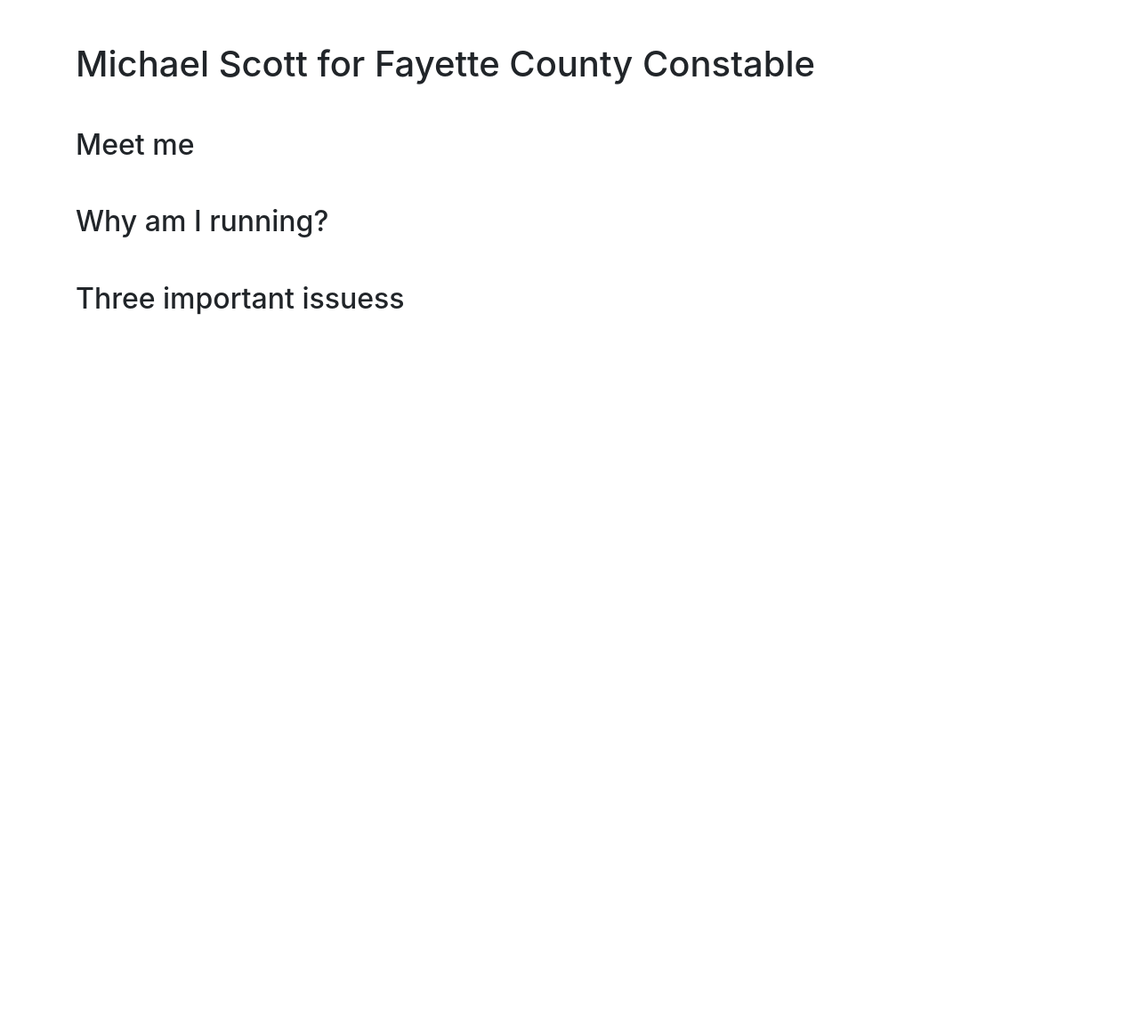
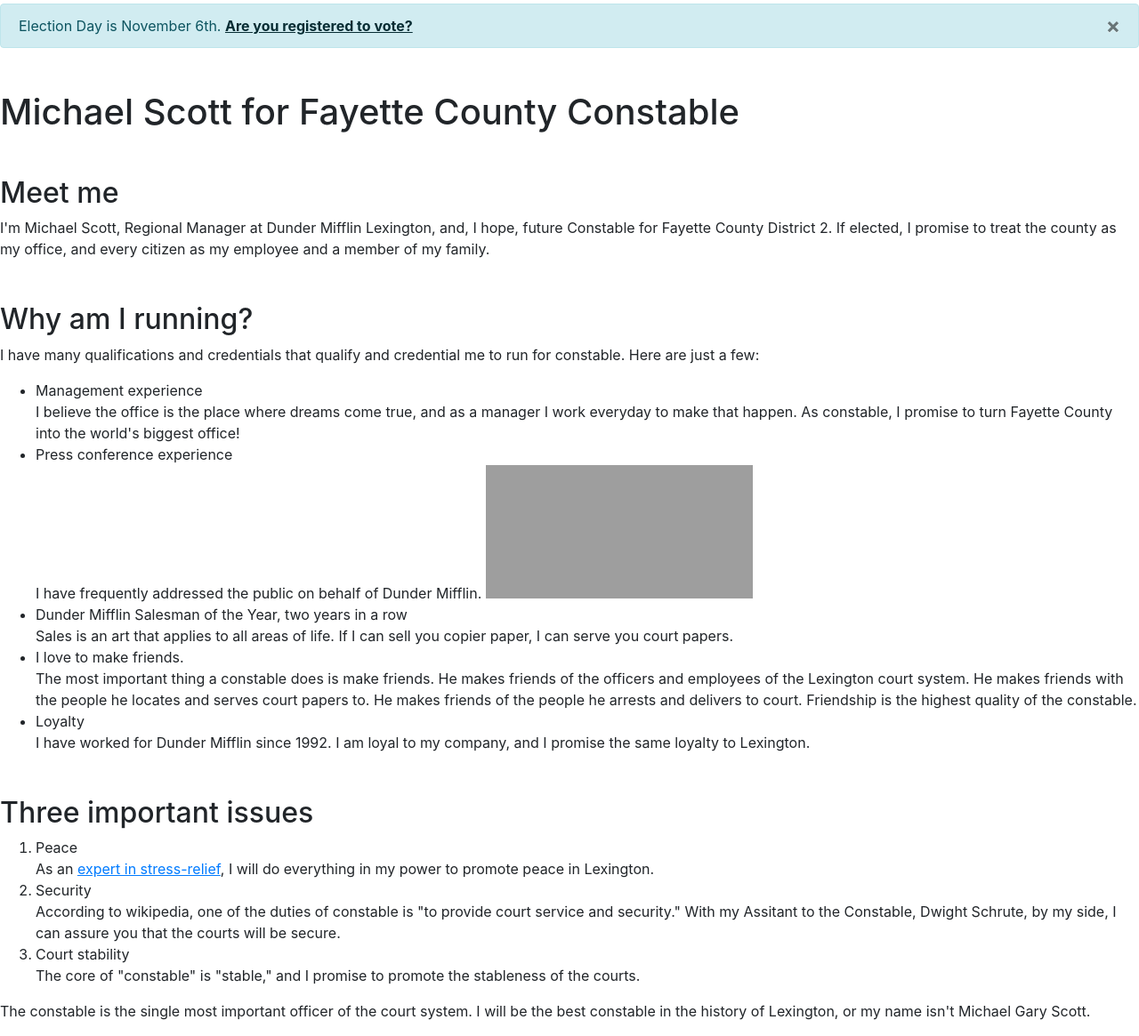
Before and after one commit to bmizepatterson/michael-scott-constable, a website: page index.html in a window 1280 px wide. Shown: the whole page at 89% size. Before the commit the page ends 800 px from the top, so only its background shows below. Drawn offline with nearby package versions, Linux system fonts and the light colour scheme; grey boxes are pictures that could not be loaded.

Commit message:
Add index.html copy

```diff
--- a/index.html
+++ b/index.html
@@ -6,12 +6,56 @@
     <link rel="stylesheet" href="assets/main.css">
     <title>Michael Scott for Fayette County Constable</title>
 </head>
-<body class="container">
-    <h1 class="mt-5">Michael Scott for Fayette County Constable</h1>
+<body>
+    <div class="mt-1 alert alert-info alert-dismissable fade show" role="alert">
+        Election Day is November 6th. <a href="https://vrsws.sos.ky.gov/ovrweb/govoteky" class="alert-link" target="_blank" rel="noopener noreferrer"">Are you registered to vote?</a>
+        <button type="button" class="close" data-dismiss="alert" aria-label="Close">
+            <span aria-hidden="true">&times;</span>
+        </button>
+    </div>
+
+    <div class="banner-container">
+        <h1 class="mt-5">Michael Scott for Fayette County Constable</h1>
+    </div>
 
     <h2 class="mt-5">Meet me</h2>
+    <p>I'm Michael Scott, Regional Manager at Dunder Mifflin Lexington, and, I hope, future Constable for Fayette County District 2. If elected, I promise to treat the county as my office, and every citizen as my employee and a member of my family.</p>
+
     <h2 class="mt-5">Why am I running?</h2>
-    <h2 class="mt-5">Three important issuess</h2>
+    <p>I have many qualifications and credentials that qualify and credential me to run for constable. Here are just a few:</p>
+    <ul>
+        <li>Management experience<br />
+            I believe the office is the place where dreams come true, and as a manager I work everyday to make that happen. As constable, I promise to turn Fayette County into the world's biggest office!
+        </li>
+        <li>Press conference experience<br />
+            I have frequently addressed the public on behalf of Dunder Mifflin.
+            <iframe src="https://www.youtube.com/embed/5MatzspY-3M" frameborder="0" allow="autoplay; encrypted-media" allowfullscreen></iframe>
+        </li>
+        <li>Dunder Mifflin Salesman of the Year, two years in a row<br />
+            Sales is an art that applies to all areas of life. If I can sell you copier paper, I can serve you court papers.
+        </li>
+        <li>I love to make friends.<br />
+            The most important thing a constable does is make friends. He makes friends of the officers and employees of the Lexington court system. He makes friends with the people he locates and serves court papers to. He makes friends of the people he arrests and delivers to court. Friendship is the highest quality of the constable.
+        </li>
+        <li>Loyalty<br />
+            I have worked for Dunder Mifflin since 1992. I am loyal to my company, and I promise the same loyalty to Lexington.
+        </li>
+    </ul>
+
+    <h2 class="mt-5">Three important issues</h2>
+    <ol>
+        <li>Peace<br />
+            As an <a href="https://youtu.be/aiMcewLra2g">expert in stress-relief</a>, I will do everything in my power to promote peace in Lexington.
+        </li>
+        <li>Security<br />
+            According to wikipedia, one of the duties of constable is "to provide court service and security." With my Assitant to the Constable, Dwight Schrute, by my side, I can assure you that the courts will be secure.
+        </li>
+        <li>Court stability<br />
+            The core of "constable" is "stable," and I promise to promote the stableness of the courts.
+        </li>
+    </ol>
+
+    <p>The constable is the single most important officer of the court system. I will be the best constable in the history of Lexington, or my name isn't Michael Gary Scott.</p>
 
     <script src="https://code.jquery.com/jquery-3.3.1.slim.min.js" integrity="sha384-q8i/X+965DzO0rT7abK41JStQIAqVgRVzpbzo5smXKp4YfRvH+8abtTE1Pi6jizo" crossorigin="anonymous"></script>
     <script src="https://cdnjs.cloudflare.com/ajax/libs/popper.js/1.14.3/umd/popper.min.js" integrity="sha384-ZMP7rVo3mIykV+2+9J3UJ46jBk0WLaUAdn689aCwoqbBJiSnjAK/l8WvCWPIPm49" crossorigin="anonymous"></script>
```
